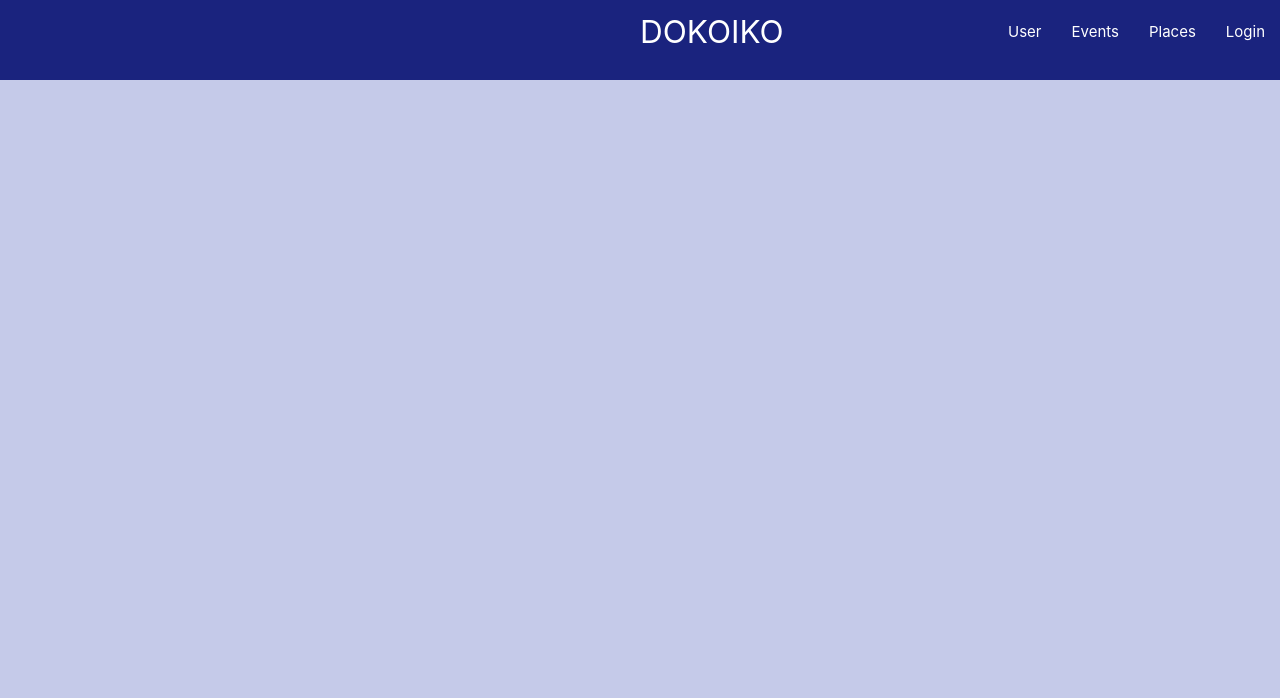
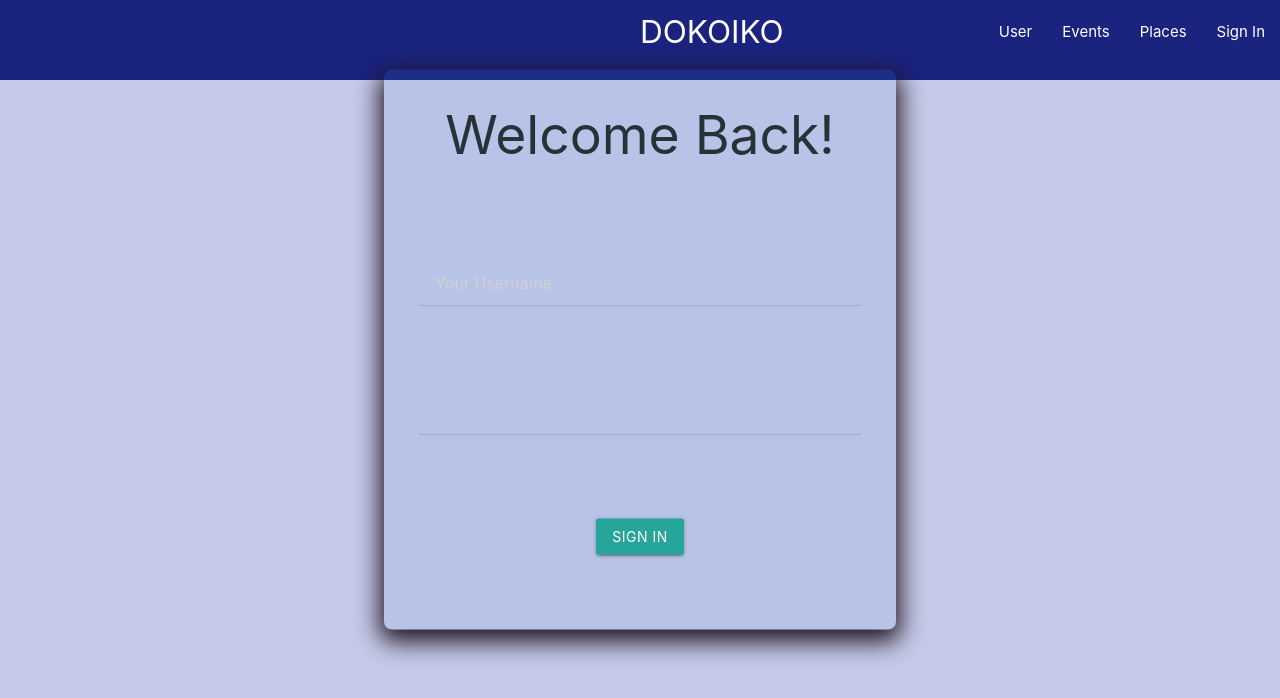
Before and after one commit to yuchida-tamu/Dokoiko, a React (Create React App) app in the folder client/: page /signin in a window 1280 px wide. Shown: the top 698 px of the page. Built offline with nearby package versions, Linux system fonts and the light colour scheme; no server answers.

Commit message:
add auth component

```diff
--- a/client/src/App.css
+++ b/client/src/App.css
@@ -259,3 +259,48 @@ div.SideControl {
   font-size: 1.5em !important;
   font-weight: 300 !important;
 }
+
+/*
+Auth Form
+*/
+
+#auth-card {
+  display: flex;
+  flex-direction: column;
+  justify-content: space-evenly;
+  align-items: center;
+  width: 512px;
+  height: 560px;
+  position: absolute;
+  top: 50%;
+  left: 50%;
+  transform: translate(-50%, -59%);
+  background-color: rgba(64, 147, 216, 0.1);
+  box-shadow: 0 8px 24px 4px rgb(32, 17, 29);
+  border-radius: 8px;
+}
+
+#auth-card__form {
+  display: flex;
+  flex-direction: column;
+  justify-content: space-evenly;
+  align-items: center;
+  width: 100%;
+  height: 480px;
+}
+
+#auth-card h2 {
+  display: inline-block;
+  color: #263238;
+}
+
+#auth-card__form input {
+  width: 80%;
+  min-width: 312px;
+  padding: 0 16px;
+  border-radius: 4px;
+}
+
+#auth-btn {
+  justify-self: last baseline;
+}
--- a/client/src/App.js
+++ b/client/src/App.js
@@ -1,40 +1,42 @@
-import "./App.css";
-import { Switch, Route, Link } from "react-router-dom";
-import EventDashboard from "./containers/EventDashboard/EventDashboard";
-import PlaceDashboard from "./containers/PlaceDashboard/PlaceDashboard";
-import UserDashboard from "./containers/UserDashboard/UserDashboard";
+import './App.css';
+import { Switch, Route, Link } from 'react-router-dom';
+import Auth from './containers/Auth/Auth';
+import EventDashboard from './containers/EventDashboard/EventDashboard';
+import PlaceDashboard from './containers/PlaceDashboard/PlaceDashboard';
+import UserDashboard from './containers/UserDashboard/UserDashboard';
 
 function App() {
   return (
-    <div className="App">
-      <header className="Header">
-        <nav style={{ height: "100%" }}>
-          <div className="nav-wrapper indigo darken-4">
-            <a href="#" className="brand-logo">
+    <div className='App'>
+      <header className='Header'>
+        <nav style={{ height: '100%' }}>
+          <div className='nav-wrapper indigo darken-4'>
+            <a href='#' className='brand-logo'>
               DOKOIKO
             </a>
-            <ul className="right hide-on-med-and-down">
+            <ul className='right hide-on-med-and-down'>
               <li>
-                <Link to="/user">User</Link>
+                <Link to='/user'>User</Link>
               </li>
               <li>
-                <Link to="/events">Events</Link>
+                <Link to='/events'>Events</Link>
               </li>
               <li>
-                <Link to="/places">Places</Link>
+                <Link to='/places'>Places</Link>
               </li>
               <li>
-                <Link to="/">Login</Link>
+                <Link to='/signin'>Sign In</Link>
               </li>
             </ul>
           </div>
         </nav>
       </header>
-      <div className="Main row indigo lighten-4">
+      <div className='Main row indigo lighten-4'>
         <Switch>
-          <Route extact path="/user" component={UserDashboard} />
-          <Route extact path="/events" component={EventDashboard} />
-          <Route extact path="/places" component={PlaceDashboard} />
+          <Route extact path='/signin' component={Auth} />
+          <Route extact path='/user' component={UserDashboard} />
+          <Route extact path='/events' component={EventDashboard} />
+          <Route extact path='/places' component={PlaceDashboard} />
         </Switch>
       </div>
     </div>
--- /dev/null
+++ b/client/src/containers/Auth/Auth.js
@@ -0,0 +1,33 @@
+import React from 'react';
+
+const Auth = () => {
+  const onSubmitHandler = event => {
+    event.preventDefault();
+  };
+  return (
+    <div id='auth-card'>
+      <h2>Welcome Back!</h2>
+      <form onSubmit={onSubmitHandler} id='auth-card__form'>
+        <input
+          id='auth-username'
+          type='text'
+          name='username'
+          placeholder='Your Username'
+        />
+
+        <input id='auth-password' type='password' name='password' />
+
+        <button
+          id='auth-btn'
+          className='btn waves-effect waves-light'
+          type='submit'
+          name='action'
+        >
+          Sign In
+        </button>
+      </form>
+    </div>
+  );
+};
+
+export default Auth;
```
